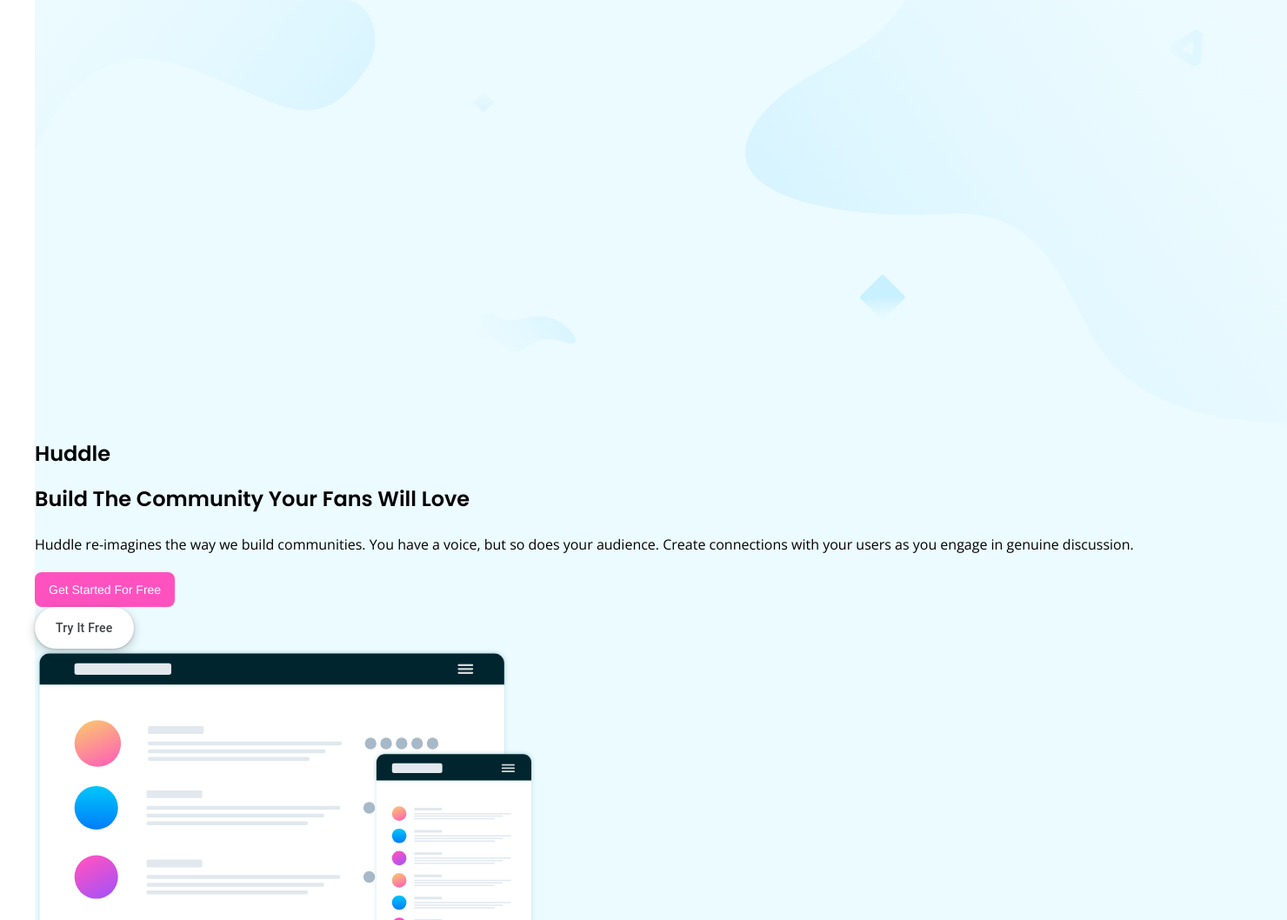
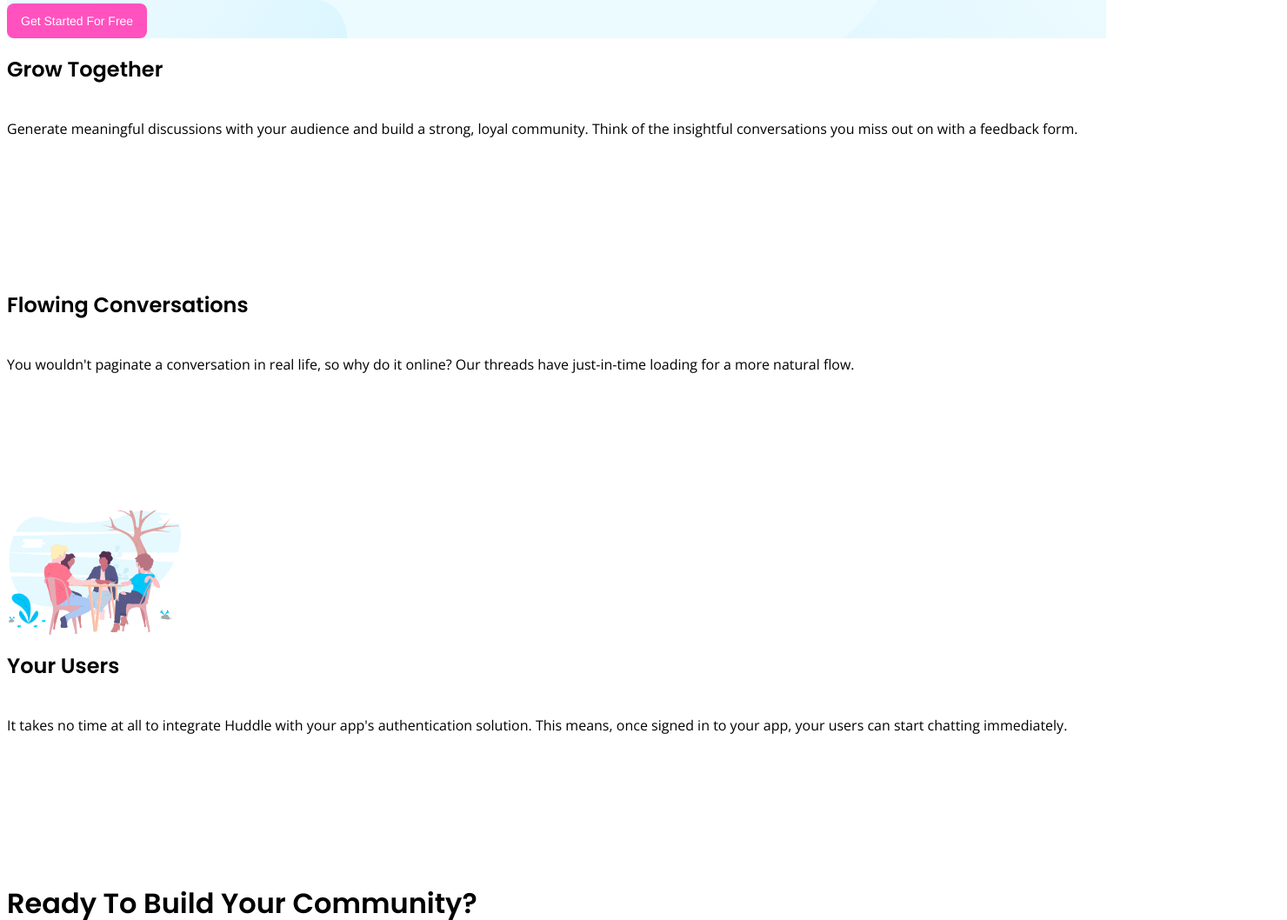
Before and after one commit to BC-MAY-21-ROR/kata-01-diseno-web-k1-cc-reilero-01, a website: page index.html in a window 1280 px wide. Shown: the part 240-1298 px from the top of the page at 87% size, 1480 px wide, since content can reach past the window. Drawn offline with nearby package versions, Linux system fonts and the light colour scheme.

Commit message:
Changed almost all page

```diff
--- a/css/css.css
+++ b/css/css.css
@@ -22,8 +22,8 @@
 
 .home {
   width: auto;
-  max-width: 1200px;
-  margin: auto;
+  max-width: max-content;
+
   display:grid;
   grid-template-areas: "a" "b" "c";
 
@@ -34,10 +34,11 @@
 
 
 .blue-background {
+    background: url("/images/bg-hero-desktop.svg");
     background-color: var(--Very_Pale_Cyan);
     grid-area: a;
     display: grid;
-    grid-template-rows: none;
+    grid-template-columns:repeat(2,1fr);
   }
 
 
@@ -56,6 +57,23 @@
 .imagen_principal {
     width: 40%;
 }
+
+.cards {
+    display: grid;
+    grid-template-columns: repeat(auto-fill, minmax(230px, 1fr));
+    grid-gap: 20px;
+}
+
+.card {
+    display: grid;
+    grid-template-rows: max-content 200px 1fr;
+}
+
+/* .card img {
+    object-fit: cover;
+    width: 100%;
+    height: 100%;
+} */
 
 
 /* CSS */
--- a/index.html
+++ b/index.html
@@ -24,9 +24,8 @@
 
   <div class="home">
     <section class="blue-background">
-      <img src="./images/bg-hero-desktop.svg" alt="" srcset="">
+
       <div class="main_left">
-
 
         <h1 class="heading">
           Huddle
@@ -44,12 +43,10 @@
         <button class="buttonPink">
           Get Started For Free
         </button>
-
-
-
       </div>
 
       <div class="main_right">
+
         <button class="buttonWhite">
           Try It Free
         </button>
@@ -62,26 +59,52 @@
 
 
 
+  <div class="cards">
 
+  </div>
 
-
+  <!-- Card 1 -->
+  <article class="card">
+    <h2 class="heading">
       Grow Together
-
+    </h2>
+    <p>
       Generate meaningful discussions with your audience and build a strong, loyal community.
       Think of the insightful conversations you miss out on with a feedback form.
+    </p>
+    <!-- <img width="200px" src="./images/illustration-grow-together.svg" alt="" srcset=""> -->
+  </article>
+  <!-- End of Card 1 -->
 
+  <!-- Card 2 -->
+  <article class="card">
+    <h2 class="heading">
       Flowing Conversations
-
+    </h2>
+    <p>
       You wouldn't paginate a conversation in real life, so why do it online? Our threads
       have just-in-time loading for a more natural flow.
+    </p>
+    <img width="200px" src="./images/illustration-flowing-conversation.svg" alt="" srcset="">
+  </article>
+  <!-- End of Card 2 -->
 
+  <!-- Card 3 -->
+  <article class="card">
+    <h2 class="heading">
       Your Users
-
+    </h2>
+    <p>
       It takes no time at all to integrate Huddle with your app's authentication solution.
       This means, once signed in to your app, your users can start chatting immediately.
+    </p>
+    <!-- <img width="200px" src="./images/illustration-your-users.svg" alt="" srcset=""> -->
+  </article>
+  <!-- End of Card 3 -->
 
+  <h1 class="heading">
     Ready To Build Your Community?
-
+  </h1>
   Get Started For Free
 
   Lorem ipsum dolor sit amet, consectetur adipiscing elit, sed do eiusmod tempor
```
Lines whose indentation alone changed are shown as unchanged.
